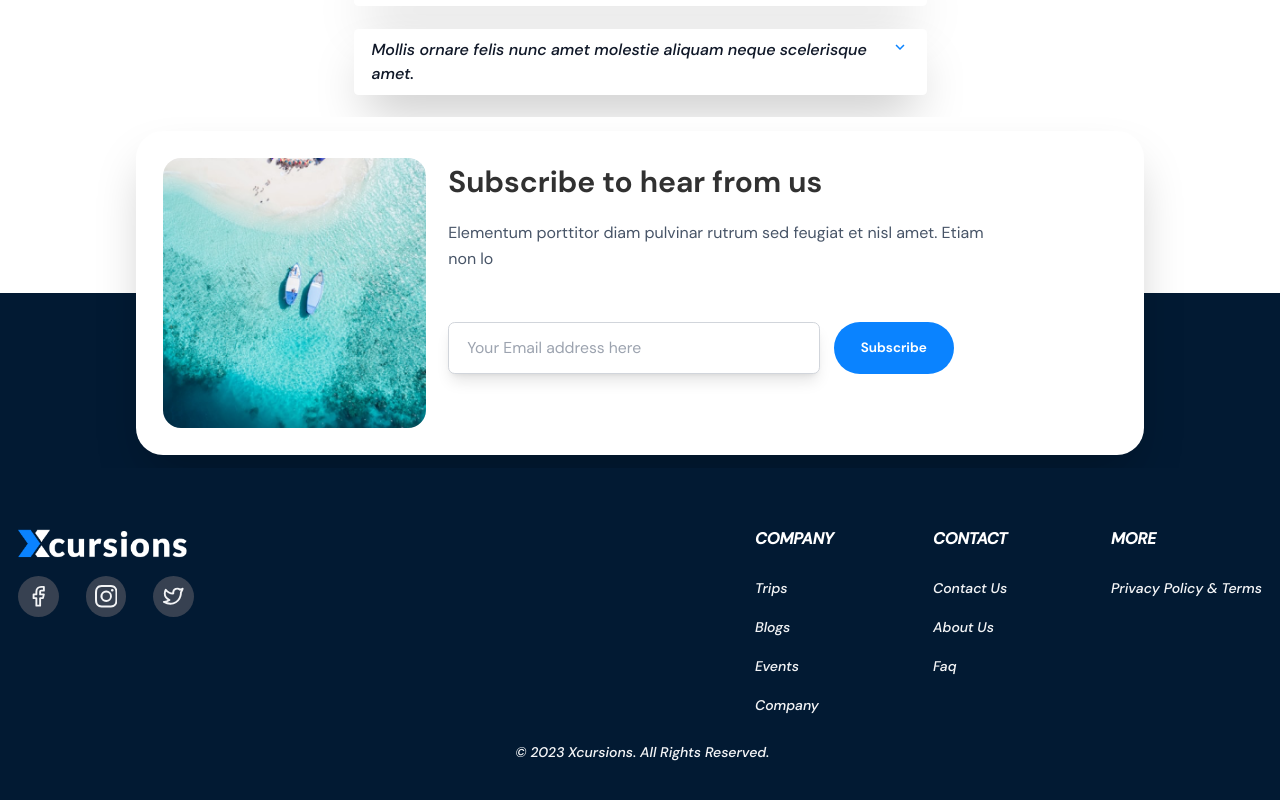
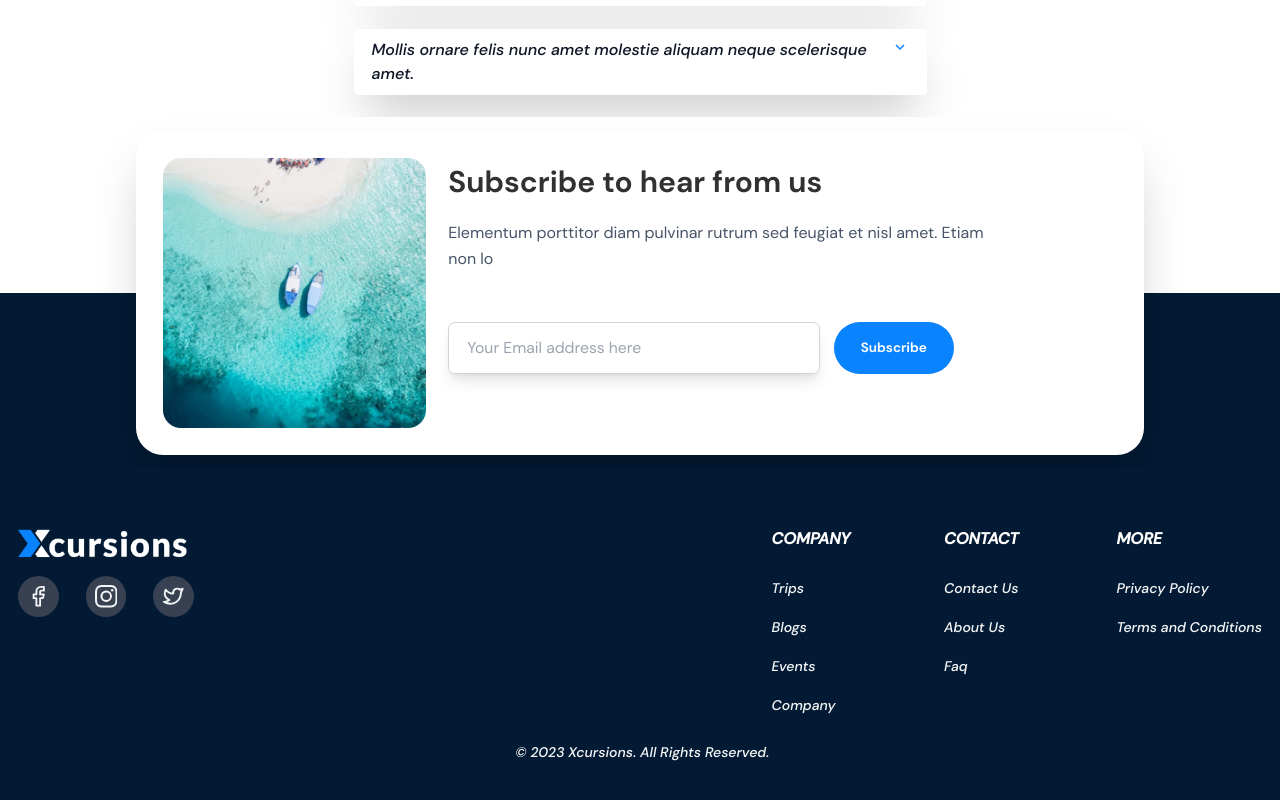
Before and after one commit to xcursions/frontend-app, a Next.js app: page / in a window 1280 px wide. Shown: the part 5478-6278 px from the top of the page. Built offline with nearby package versions, Linux system fonts and the light colour scheme.

Commit message:
fix(footer): added terms and condition

```diff
--- a/src/components/public/Footer/Footer.tsx
+++ b/src/components/public/Footer/Footer.tsx
@@ -114,7 +114,12 @@ const Footer = () => {
                 <ul className="text-[14px] font-light text-gray-100">
                   <li className="mb-4">
                     <a href="#" className="hover:underline">
-                      Privacy Policy & Terms
+                      Privacy Policy
+                    </a>
+                  </li>
+                  <li className="mb-4">
+                    <a href="#" className="hover:underline">
+                      Terms and Conditions
                     </a>
                   </li>
                 </ul>
```
